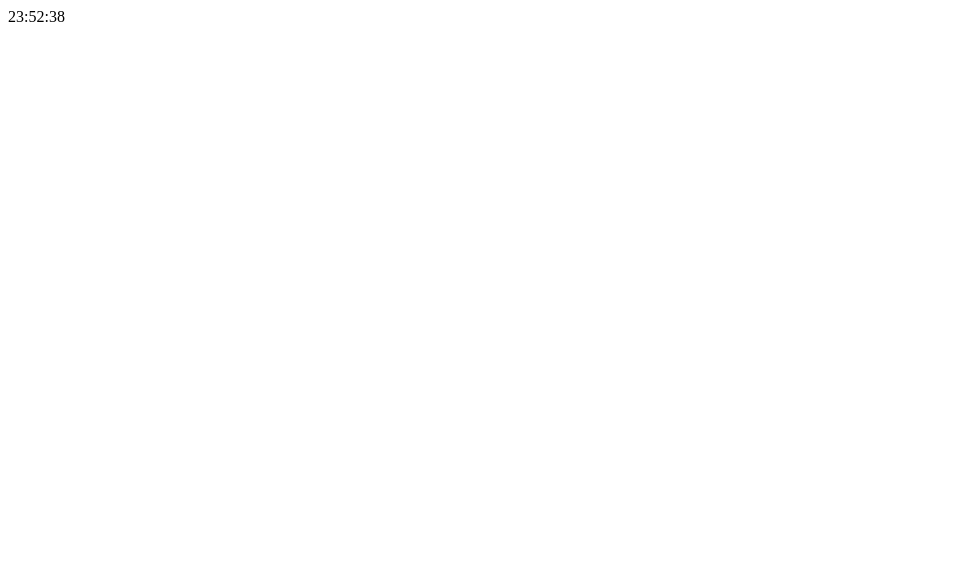
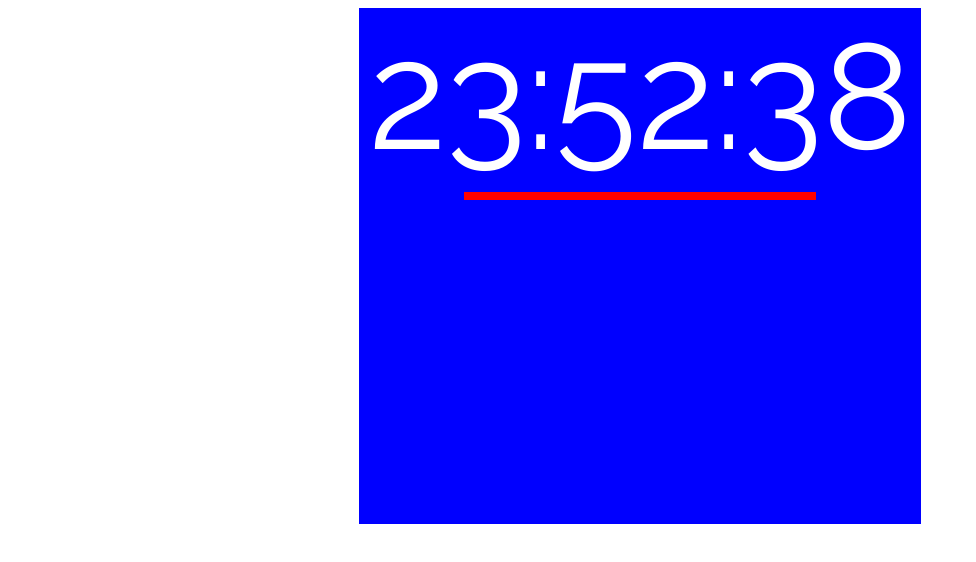
Before and after one commit to Miguelramirezjr/3.3-color-clock, a plain HTML site: page index.html in a window 1280 px wide. Shown: the whole page, without its empty margins (0-976 px from the left). Drawn offline with Linux system fonts and the light colour scheme.

Commit message:
third commit

```diff
--- a/index.html
+++ b/index.html
@@ -8,7 +8,10 @@
 
 </head>
 <body>
-    <div class="time"></div>
+    <section>
+        <div class="time"></div>
+        <hr class="bar"/>
+    </section>
 
 <script src="js/main.js"></script>
 </body>
--- a/scss/main.scss
+++ b/scss/main.scss
@@ -1,12 +1,27 @@
 @import '../bower_components/bourbon/app/assets/stylesheets/bourbon';
 
-.container {
+section {
     height: 516px;
     width: 562px;
     background-color: blue;
-    color: black;
-    font-size: 90px;
+    margin: 0 auto;
+    padding: 0;
+
+}
+
+.time {
+
+    color: white;
+    font-size: 150px;
     text-align: center;
-    padding: 50px 50px;
     font-family: "Raleway", "sans-serif";
+
+
 }
+
+.bar {
+    background-color: red;
+    width: 22em;
+    height: 0.5em;
+    border: 0 none;
+}
```
Also changed, not shown: css/main.css.
